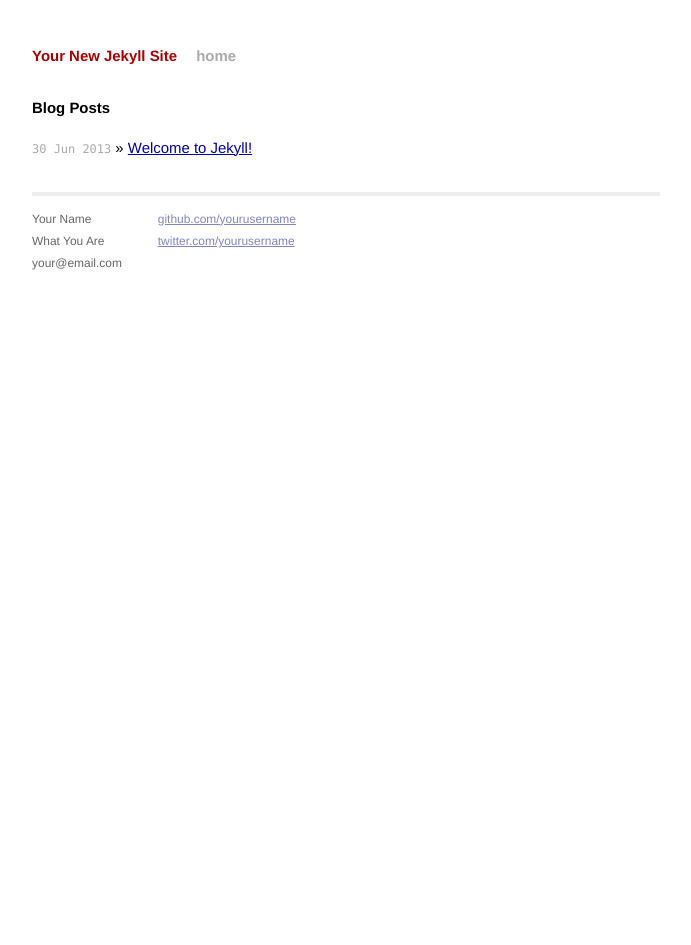
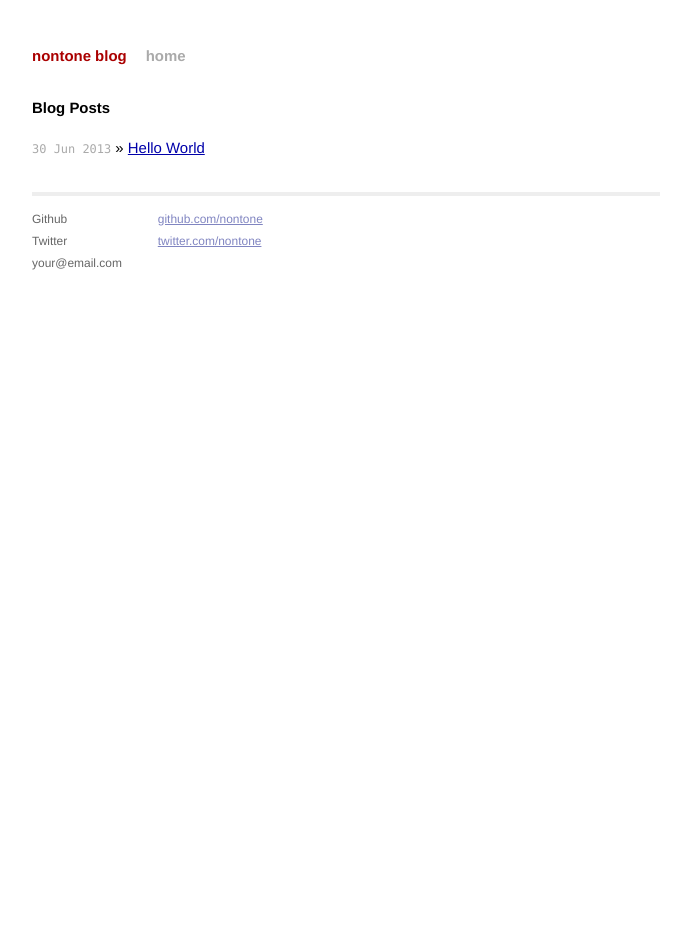
Before and after one commit to nontone/nontone.github.io, a Jekyll site: the page built from index.html, in a window 1280 px wide. Shown: the whole page, without its empty margins (294-985 px from the left). Built offline with Jekyll 4.4.1, drawn with Linux system fonts in a browser that asks for light colours.

Commit message:
added hello world, remove welcome to jekyll post and updated landing page

```diff
--- a/_config.yml
+++ b/_config.yml
@@ -1,2 +1,2 @@
-name: Your New Jekyll Site
+name: nontone blog
 pygments: true
--- a/_layouts/default.html
+++ b/_layouts/default.html
@@ -27,15 +27,15 @@
             <div class="footer">
               <div class="contact">
                 <p>
-                  Your Name<br />
-                  What You Are<br />
+                  Github<br />
+                  Twitter<br />
                   your@email.com
                 </p>
               </div>
               <div class="contact">
                 <p>
-                  <a href="http://github.com/yourusername/">github.com/yourusername</a><br />
-                  <a href="http://twitter.com/yourusername/">twitter.com/yourusername</a><br />
+                  <a href="http://github.com/nontone/">github.com/nontone</a><br />
+                  <a href="http://twitter.com/nontone/">twitter.com/nontone</a><br />
                 </p>
               </div>
             </div>
--- a/index.html
+++ b/index.html
@@ -1,6 +1,6 @@
 ---
 layout: default
-title: Nontone Site
+title: nontone Site
 ---
 
 <div id="home">
```
Also changed, not shown: _posts/2013-06-30-hello-world.md (added, +14 -0 lines), _posts/2013-06-30-welcome-to-jekyll.markdown (deleted, +0 -24 lines).
